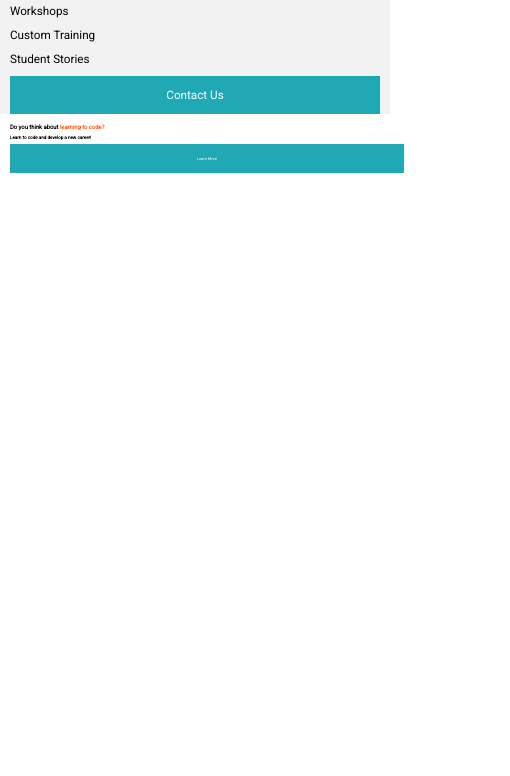
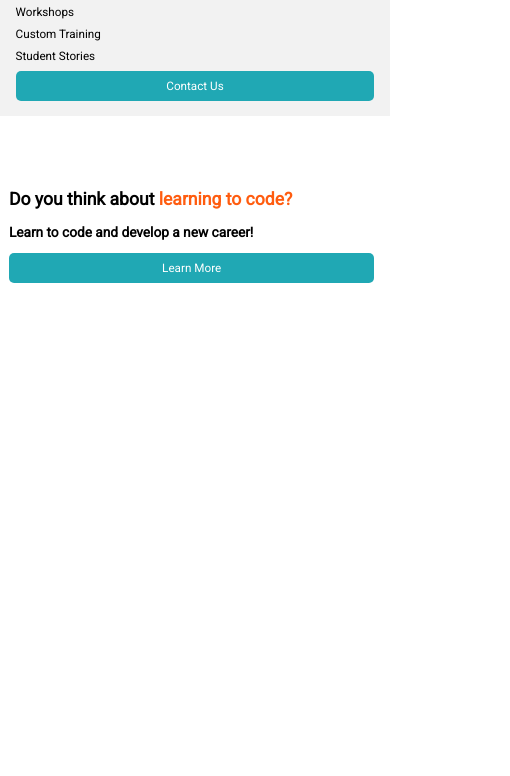
Before and after one commit to katibjohnson/bootcamp-prework-project, a plain HTML site: page index.html in a window 390 px wide. Shown: the part 68-844 px from the top of the page, 510 px wide, since content can reach past the window. Drawn offline with Linux system fonts and the light colour scheme.

Commit message:
Mobile view draft complete

```diff
--- a/css/styles.css
+++ b/css/styles.css
@@ -1,23 +1,30 @@
+html {
+    overflow:hidden;
+    margin: 0 auto;
+}
+
 body {
     font-family: 'Roboto', sans-serif;
     font-size: 1vw;
-    margin: 0vw;
-    padding: 0vw;
+    margin: 0 auto;
+    padding: 0;
+    overflow-x: hidden;
+    width: 100vw;
+
 }
-#header {
+#header_content {
     background-color: #F2F2F2;
-    margin: 0 auto;
-    width:100vw;
     font-size: 3em;
+    padding: 2vw;
 }
 ul {
     list-style-type: none;
     margin: 0;
     padding: 0;
-    margin: 0 auto;
 }
 li {
-    margin:10px;
+    margin-left:2vw;
+    margin-bottom: 2vw;
 }
 a {
     text-decoration: none;
@@ -31,7 +38,8 @@ a {
 }
 h1 {
     color: #20a8b4;
-    margin: 10px;
+    margin: 2vw;
+    font-size: 2em;
 }
 .emphasized_header {
     color: #ff5c0f;
@@ -39,23 +47,27 @@ h1 {
 .button {
     color: white;
     background-color: #20a8b4;
-    text-align: center
+    text-align: center;
+    border-radius: 5px;
+    margin-right: 2vw;
+
 }
 .button:hover{
     background-color:#ff5c0f;
 }
 #contact_us {
-    padding:12px;
+    padding:8px;
 }
 
 #center_content {
-    margin: 10px;
+    margin-left: 5px;
+    font-size: 3em;
+    padding: 15vw 2vw 0vw 1vw;
 }
 
 #learn_more {
-    display:block;
-    width:100%;
-    padding: 12px;
+    display: Block;
+    padding: 8px;
 }
 img {
     visibility: hidden;
--- a/index.html
+++ b/index.html
@@ -8,14 +8,14 @@
     <link href="https://fonts.googleapis.com/css2?family=Roboto&display=swap" rel="stylesheet">
 </head>
 <body>
-<div id="header">
+<div id="header_content">
     <h1>Learn to <span class="emphasized_header">Code</span></h1>
     <ul>
         <li class="navi_links"<a href="#">Bootcamps</a></li>
         <li class="navi_links"<a href="#">Workshops</a></li>
         <li class="navi_links"<a href="#">Custom Training</a></li>
         <li class="navi_links"<a href="#">Student Stories</a></li>
-        <li id="contact_us" class="button"<a href="#" class="button">Contact Us</a></li>
+        <li id="contact_us" class="button"<a href="#">Contact Us</a></li>
     </ul>
 </div>
     <div id="center_content">
```
